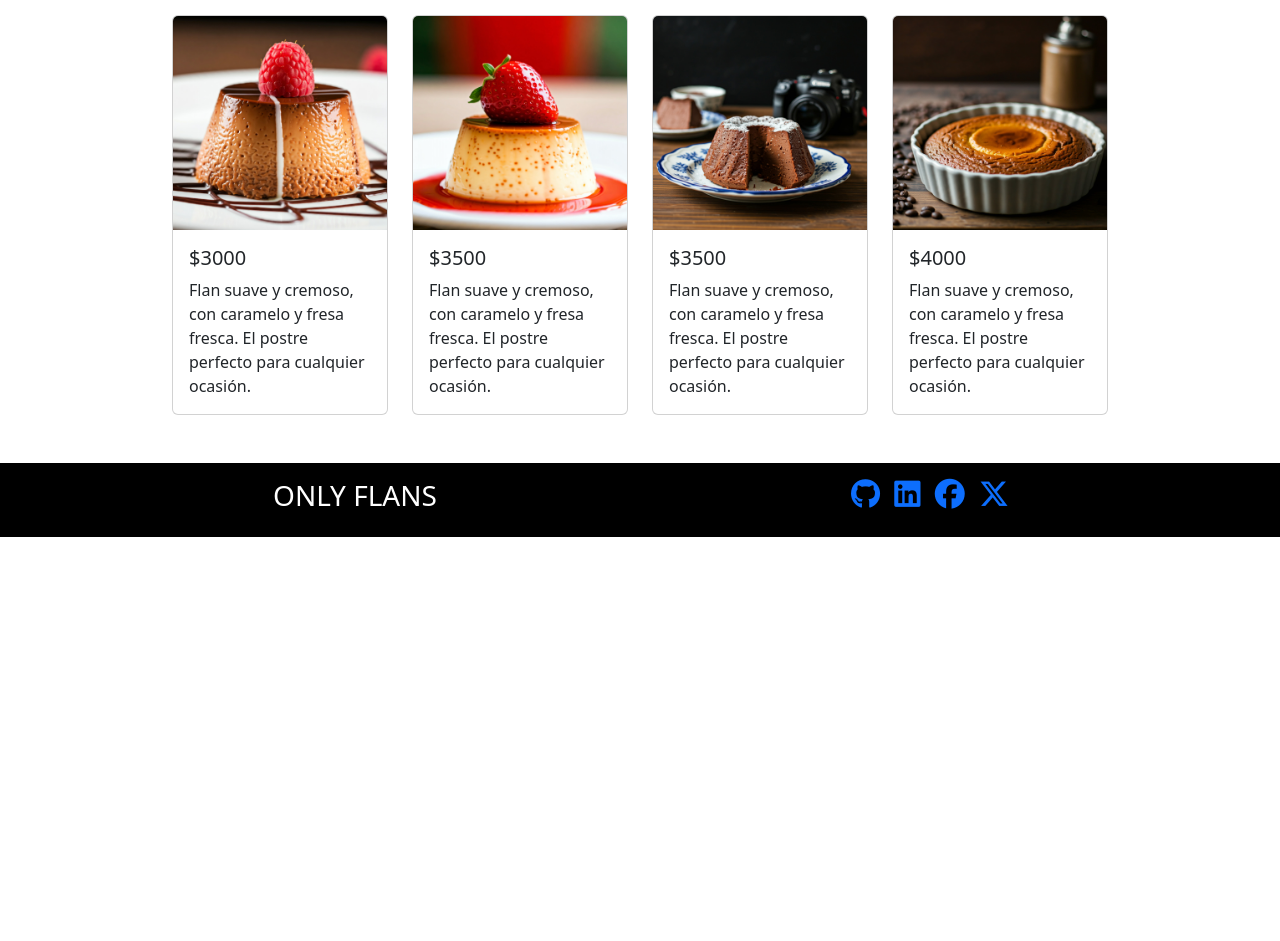
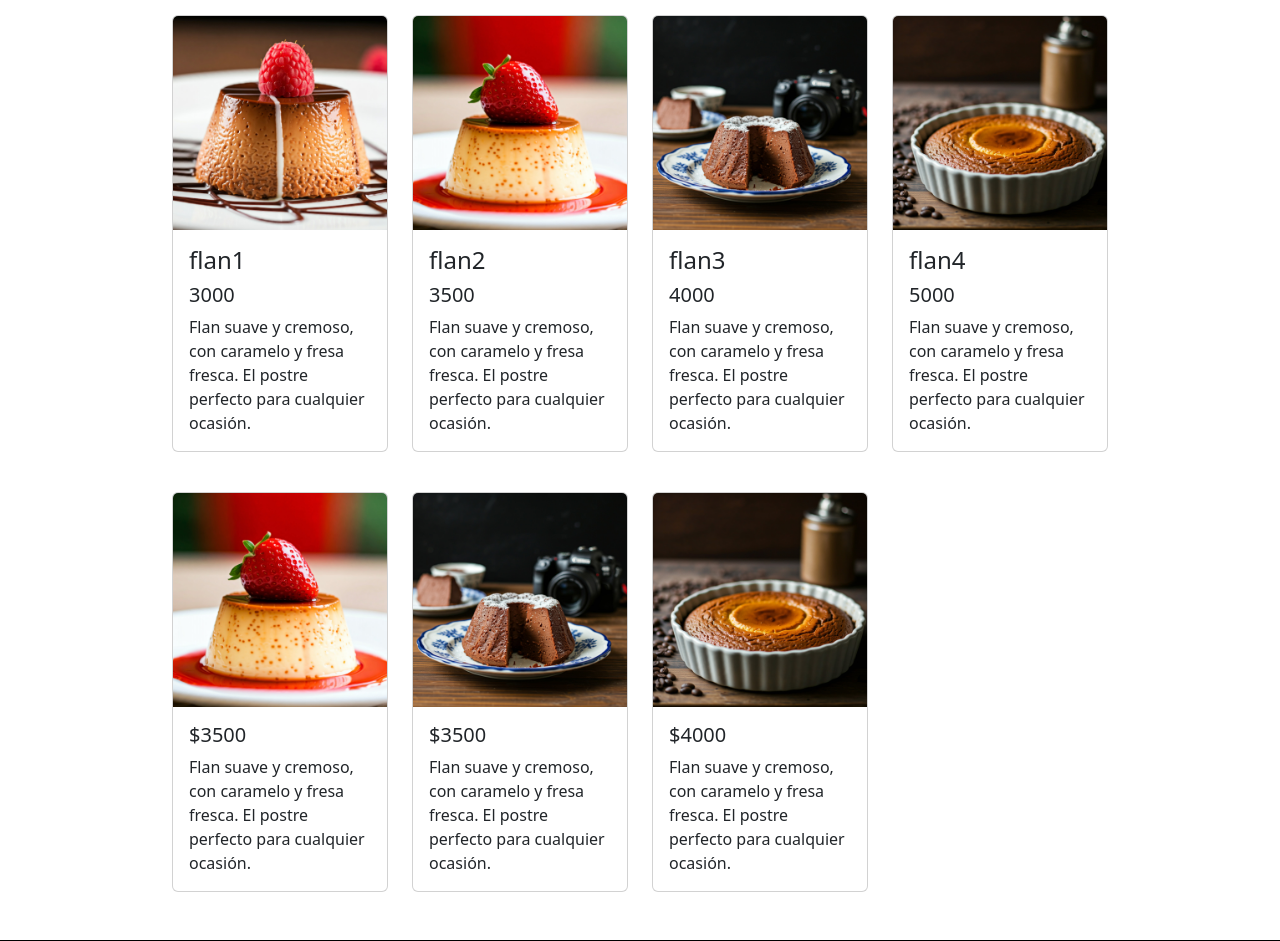
Before and after one commit to javiercontreras/G19_M6, a Django app: page / in a window 1280 px wide. Shown: the part 412-1353 px from the top of the page. Before the commit the page ends 949 px from the top, so only its background shows below. Run offline with Django 5.2, Linux system fonts and the light colour scheme; data comes from the database, SQL or seed files in the repository; both versions use the stored data as it was after the commit.

Commit message:
Integration for with cards

```diff
--- a/onlyflans/web/templates/index.html
+++ b/onlyflans/web/templates/index.html
@@ -6,17 +6,21 @@
     <div class="w-75 align-items-center container pb-5">
         <h2 class="container mt-2 text-center">Nuestros Deliciosos Productos</h2>
         <hr>
+
         <div class="row g-4">
+            {% for flan in flanes%}
             <div class="col-xl-3 col-md-6 col-sm-12">
                 <div class="card mt-3">
                     {% load static %}
-                    <img class="card-img-top" src="{% static 'img/flan1.jpg' %}" alt="Card image cap">
+                    <img class="card-img-top" src={{flan.img_url}}  alt="Card image cap">
                     <div class="card-body">
-                        <h5>$3000</h5>
-                        <p class="card-text">Flan suave y cremoso, con caramelo y fresa fresca. El postre perfecto para cualquier ocasión.</p>
+                        <h4>{{flan.name}}</h4>
+                        <h5>{{flan.precio}}</h5>
+                        <p class="card-text">{{flan.description}}</p>
                     </div>
                 </div>
             </div>
+            {% endfor %}
             <div class="col-xl-3 col-md-6 col-sm-12">
                 <div class="card mt-3">
                     {% load static %}
```
Also changed, not shown: onlyflans/db.sqlite3.
